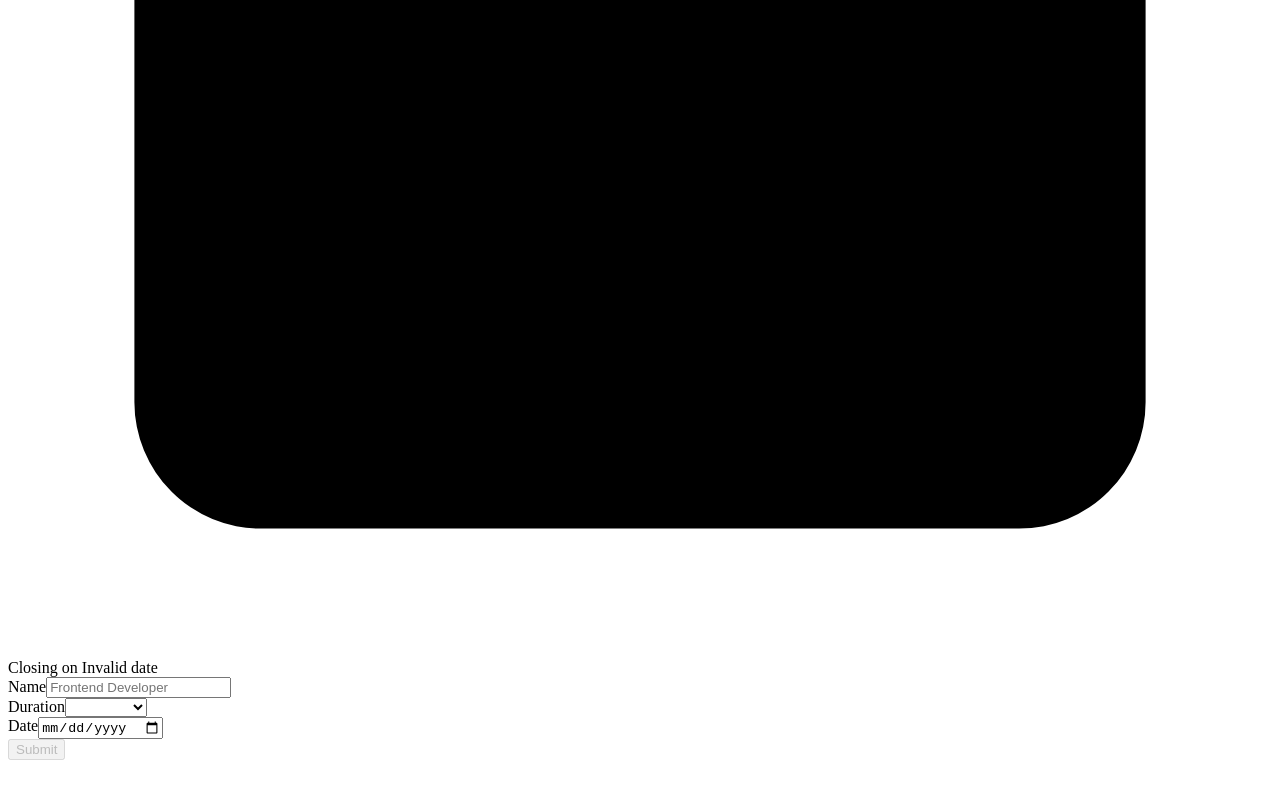
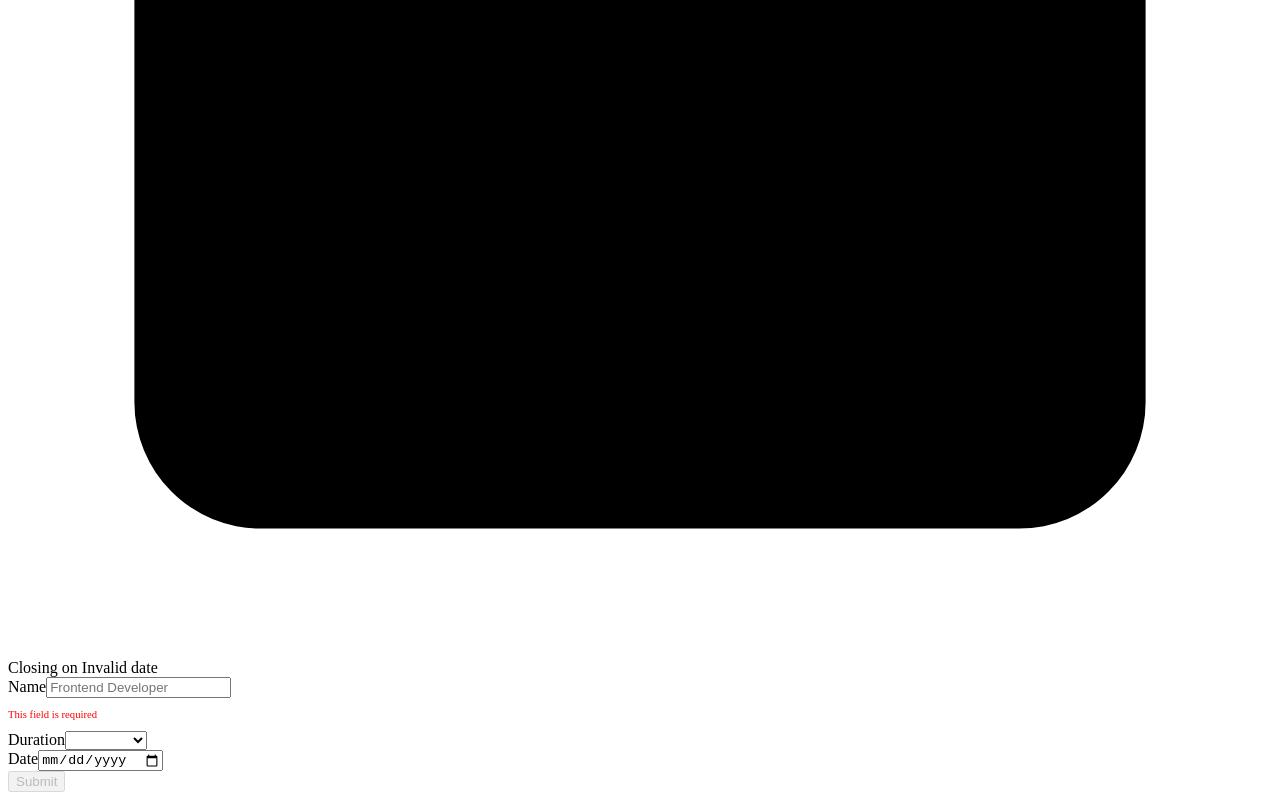
Before and after one commit to LayMui/jobs-board, a Vue app: page /add in a window 1280 px wide. Shown: the part 772-1572 px from the top of the page. Before the commit the page ends 1540 px from the top, so only its background shows below. Built offline with nearby package versions, Linux system fonts and the light colour scheme.

Commit message:
Add validation for job name

```diff
--- a/src/main.js
+++ b/src/main.js
@@ -2,8 +2,10 @@ import Vue from 'vue'
 import App from './App.vue'
 import './assets/tailwind.css'
 import router from './router'
+import Vuelidate from "vuelidate";
 
 
+Vue.use(Vuelidate);
 Vue.config.productionTip = false
 
 new Vue({
--- a/src/views/AddJob.vue
+++ b/src/views/AddJob.vue
@@ -7,8 +7,10 @@
 
         <div class="mt-1 text-sm leading-5 text-gray-500 py-2">
           <label class="block uppercase tracking-wide text-gray-800 text-xs font-bold mb-2">Name</label>
-          <input placeholder="Frontend Developer" type="text" name="name" data-qa="jobName" v-model="job.name" class="appearance-none block w-full bg-white text-gray-800 border border-gray-200 rounded py-3 px-4 leading-tight focus:outline-none focus:bg-white focus:border-grey"/>
+          <input placeholder="Frontend Developer" type="text" name="name" data-qa="jobName" v-model.lazy="$v.job.name.$model" class="appearance-none block w-full bg-white text-gray-800 border border-gray-200 rounded py-3 px-4 leading-tight focus:outline-none focus:bg-white focus:border-grey"/>
         </div>
+          <p class="error" v-if="!$v.job.name.required">This field is required</p>
+          <p class="error" v-if="!$v.job.name.minLength">Field must have at least {{ $v.job.name.$params.minLength.min }} characters.</p>
 
 
         <div class="mt-1 text-sm leading-5 text-gray-500 py-2">
@@ -21,7 +23,7 @@
             <option data-qa="contract" value="contract">Contract</option>
           </select>
       </label>
-</div>
+  </div>
 
         <div class="mt-1 text-sm leading-5 text-gray-500 py-2">
           <label class="block uppercase tracking-wide text-gray-800 text-xs font-bold mb-2">Date</label>
@@ -52,11 +54,12 @@ export default {
         }
       }
   },
-  validations: {
+  validations: { // validations object to mirror our data
+  // in the template, we'll use that computed property $model in the validations object
     job: {
       name: {
         required,
-        minLength: minLength(4)
+        minLength: minLength(4) //key-value pair
       }
     }
   },
@@ -83,6 +86,10 @@ export default {
 </script>
 
 <style scoped>
+.error {
+  color: red;
+  font-size: 8pt;
+}
 button:disabled {
     opacity: 0.8;
 }
```
Also changed, not shown: 2 other files (tests, documents, lock files or other folders).
